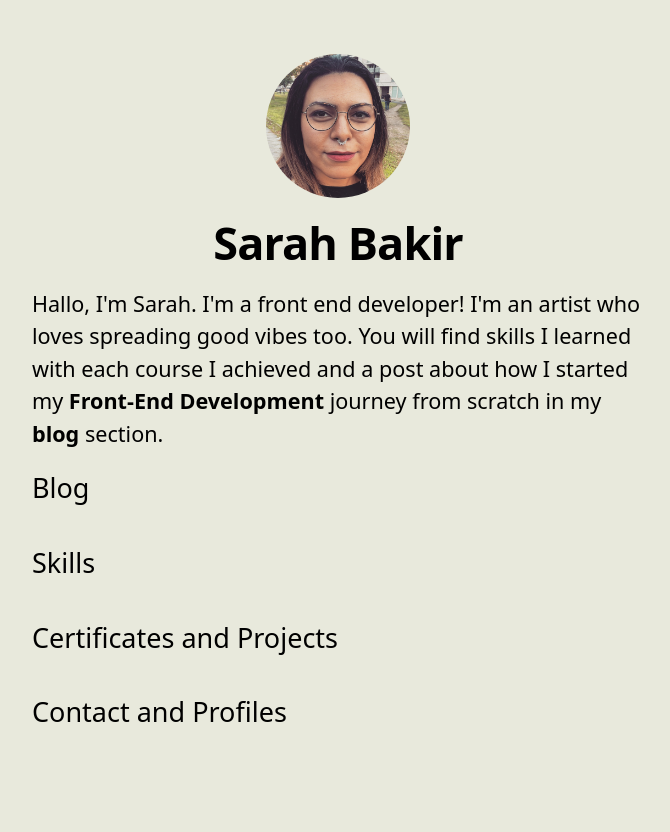
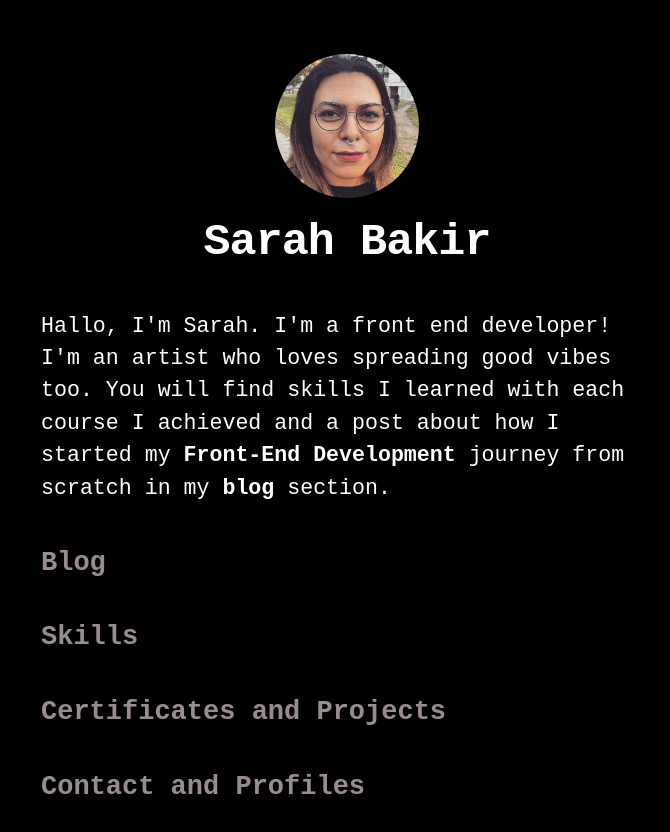
Before and after one commit to sarahkbakir/portfolio2, a Next.js app: page / in a window 1280 px wide. Shown: the top 832 px of the page, without its empty margins (302-972 px from the left). Built offline with nearby package versions, Linux system fonts and the light colour scheme.

Commit message:
layout and md files restructuring

```diff
--- a/components/layout.js
+++ b/components/layout.js
@@ -3,6 +3,7 @@ import Image from "next/image";
 import styles from "./layout.module.css";
 import utilStyles from "../styles/utils.module.css";
 import Link from "next/link";
+
 
 const name = "Sarah Bakir";
 export const siteTitle = "Sarah Bakir";
--- a/pages/_app.js
+++ b/pages/_app.js
@@ -1,5 +1,6 @@
 import '../styles/global.css'
 import 'tailwindcss/tailwind.css'
+
 export default function App({ Component, pageProps }) {
     return <Component {...pageProps} />
   }
--- a/pages/blog/[id].js
+++ b/pages/blog/[id].js
@@ -24,7 +24,7 @@ export default function Post({ postData }) {
 
           {<br/>}
           <Link href="/Blog">
-            <a>↩ Back </a>
+            <a>Back </a>
           </Link>
       </Layout>
     )
--- a/pages/posts/[id].js
+++ b/pages/posts/[id].js
@@ -10,6 +10,11 @@ export default function Post({ postData }) {
         <Layout>
         <Head>
           <title>{postData.title}</title>
+          <link rel="preconnect" href="https://fonts.googleapis.com" />
+        <link rel="preconnect" href="https://fonts.gstatic.com" crossorigin />
+    <link href="https://fonts.googleapis.com/css2?family=Roboto+Mono:wght@500&display=swap" rel="stylesheet">
+
+      </link>
         </Head>
         <article>
           <h1 className={utilStyles.headingXl}>{postData.title}</h1>
@@ -20,7 +25,7 @@ export default function Post({ postData }) {
         </article>
           {<br/>}
           <Link href="/certificates">
-            <a>↩ Back </a>
+            <a>Back </a>
           </Link>
       </Layout>
     )
--- a/skills/Coursera-specialization-course.md
+++ b/skills/Coursera-specialization-course.md
@@ -8,12 +8,15 @@ skills: 'Javascript CSS3 HTML5'
 ### Basics of Web Development and Coding
 The 5 courses specialization was very helpful with building a solid base as it was introductory courses but had a lot of useful learning and practicing resources. I also explored **Figma** while learning how to sketch website UI in early ideation states, and used it to deliver wireframes for {Mobile and desktop} views for the capstone project course. Each course has projects to practice lessons and get reviews for insights.
 
- -  The 5 courses :
-* **HTML5**
-* **CSS3**
-* **Interactivity with Javascript**
-* **Advanced styling with responsive Design**
-* **Capstone project**
+ - The 5 courses :
+   - HTML5
+   - CSS3
+   - Interactivity with Javascript
+   - Advanced styling with responsive Design
+   - Capstone project
 
  - Certificate:
+
+
+
     - [Basics of web development and coding](https://coursera.org/share/6f81c0db7e330ecc682a841f780c71ca)
--- a/skills/Udacity-nanodegree.md
+++ b/skills/Udacity-nanodegree.md
@@ -3,23 +3,32 @@ title: 'Udacity nanodegree - FWD scholarship'
 date: '2021-08-28'
 skills: 'React Redux SASS Webpack Javascript Github'
 ---
-## Front end Web Development Professional - nanodegree
+## Front end Web Development Professional - nanodegree :
+
+ - Date: August 28 2021
+
 I learned more about **Javascript** and the **DOM manipulation**, **Web APIs** and some **GIT** and **Github** basics. I also worked on few projects during the degree which were reviewed by professionals and was very helpful during my learning journey.
- - Date: August 28 2021
+
+
+
  - Projects:
     * [Landing page](https://github.com/sarahkbakir/Udacity-nanodegree-FEDP-projects-landingPage.git)
+
     * [Weather journal app](https://github.com/sarahkbakir/sarahkbakir-Udacity-nanodegree-project-weather-journal-app.git)
  - Certificate:
     - [Udacity nanodegree professional](https://confirm.udacity.com/ZGKUVXEP)
 
+## Advanced Front-End Web Development - nanodegree :
 
+ - Date: May 20 2021
 
-## Advanced Front-End Web Development - nanodegree
 I learned **React** fundamentals and managing state. **Redux**, its middleware (Thunk) and asynchronous redux fundamentals. I also explored **SASS** and **Webpack**.
- - Date: May 20 2021
+
  - Projects:
     * [Myreads react app](https://github.com/sarahkbakir/reactnd-project-myreads.git)
+
     * [Would you rather ?](https://github.com/sarahkbakir/project-wouldyourather.git)
+
     * [Evaluating news articles using NLP API](https://github.com/sarahkbakir/evaluateNewsproject-NLP-udacityND.git)
  - Certificate:
     - [Udacity nanodegree advanced](https://confirm.udacity.com/DREEAQLM)
--- a/styles/global.css
+++ b/styles/global.css
@@ -1,24 +1,33 @@
 html,
 body {
-  padding: 0;
+  padding: 0 1rem 0.5rem 1.5rem;
   margin: 0;
-  font-family: -apple-system, BlinkMacSystemFont, Segoe UI, Roboto, Oxygen, Ubuntu,
-    Cantarell, Fira Sans, Droid Sans, Helvetica Neue, sans-serif;
+  font-family: Roboto Mono, monospace;
   line-height: 1.6;
   font-size: 18px;
-  background-color: rgb(232, 233, 220);
+  background-color: rgb(0, 0, 0);
+  color: rgb(255, 255, 255);
 }
 * {
   box-sizing: border-box;
 }
 
+ul{
+  color: aliceblue;
+}
+ul li {
+  color: rgb(31, 126, 102);
+/* margin-left: 2rem; */
+}
 a {
   color: rgb(99, 97, 95);
   text-decoration: none;
+  /* margin-left: 2rem; */
 }
 
 a:hover {
   text-decoration: underline;
+  color: rgb(167, 161, 154);
 }
 
 img {
@@ -26,6 +35,6 @@ img {
   max-height: 100%;
   display: block;
 }
-@tailwind base;
+/* @tailwind base;
 @tailwind components;
-@tailwind utilities;
+@tailwind utilities; */
--- a/styles/utils.module.css
+++ b/styles/utils.module.css
@@ -4,7 +4,7 @@
     font-weight: 800;
     letter-spacing: -0.05rem;
     margin: 1rem 0;
-    color: black;
+    color: rgb(255, 255, 255);
 
   }
 
@@ -21,12 +21,13 @@
     font-size: 1.5rem;
     line-height: 1.4;
     margin: 1rem 0;
-    color: rgb(0, 0, 0);
+    color: rgb(153, 140, 140);
   }
 
   .headingMd {
     font-size: 1.2rem;
     line-height: 1.5;
+    color: white;
   }
 
   .borderCircle {
@@ -44,17 +45,18 @@
     padding-top: 1px;
   }
 
-  .list {
+  /* .list {
     list-style: none;
     padding: 0;
     margin: 0;
-  }
+    color: white;
+  } */
 
-  .listItem a {
+  /* .listItem a {
     margin: 0 0 1.25rem;
     color: rgb(211, 77, 28);
   }
-
+   */
   .lightText {
     color: rgb(109, 136, 129);
 
@@ -62,13 +64,15 @@
   .list li:hover {
     color: rgb(92, 90, 86);
   }
-.homeContainer{
-  display: flex;
-}
-  .homeContainer section{
-    display: inline;
 
+  .homeContainer{
+    display: flex;
   }
+    .homeContainer section{
+      display: inline;
+
+    }
+    /*
   .arrowright {
     width: 0;
     height: 0;
@@ -79,4 +83,4 @@
   }
   .arrowright:hover{
     transform: scale(1.5);
-  }
+  } */
```
